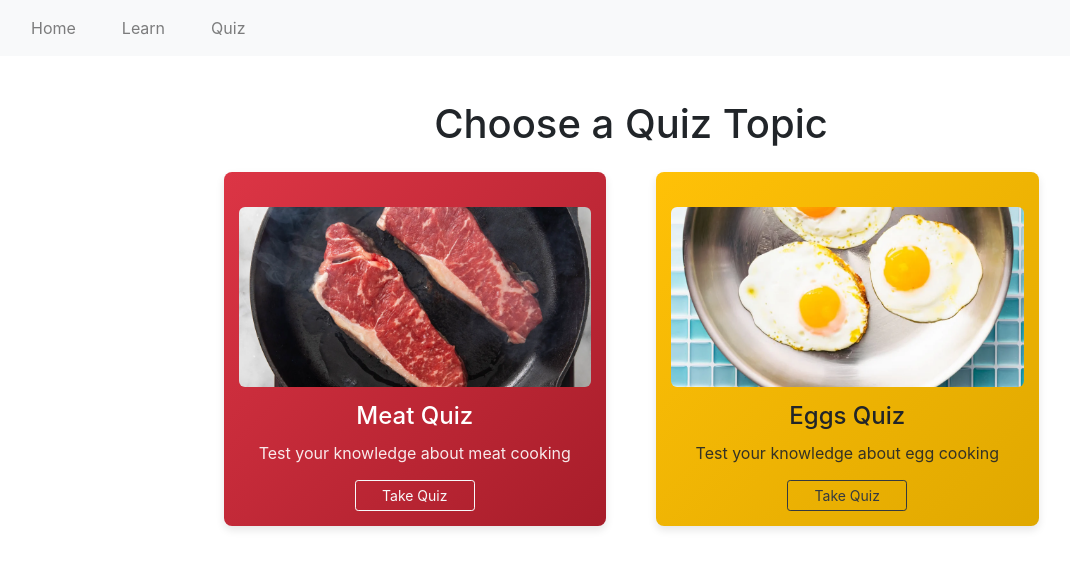
After one commit to aliyatang1/meat-and-eggs, a Flask app: page /quiz in a window 1280 px wide. The commit adds this page. Shown: the top 569 px of the page, without its empty margins (9-1079 px from the left). Run offline with Flask 3, Linux system fonts and the light colour scheme; some libraries are stand-ins or nearby versions.

Commit message:
quiz
fixed quiz choices

```diff
--- a/app.py
+++ b/app.py
@@ -1,9 +1,10 @@
-from flask import Flask, render_template, request, jsonify, session
+from flask import Flask, render_template, request, jsonify
 import os
 import json
 from datetime import datetime
 
 app = Flask(__name__)
+app.secret_key = 'your-secret-key'  # Needed for session
 
 user_logs = {
     "lessons": [],
@@ -11,12 +12,10 @@ user_logs = {
     "simulator_actions": []
 }
 
-#logs info about time, correctness, etc. onto log.json
 def load_json(filename):
     with open(os.path.join('static', 'json', filename), 'r') as f:
         return json.load(f)
 
-# Helper function to save logs to log.json
 def save_user_logs():
     with open('log.json', 'w') as f:
         json.dump(user_logs, f, indent=4)
@@ -25,88 +24,36 @@ def save_user_logs():
 def welcome():
     return render_template('welcome.html')
 
-#shows the specific lesson either meat or eggs
 @app.route('/learn/<int:lesson_id>')
 def learn(lesson_id):
     lessons = load_json('lessons.json')
     lesson = lessons.get(str(lesson_id))
-
-    timestamp = datetime.now().isoformat()
-    user_logs['lessons'].append({'lesson_id': lesson_id, 'timestamp': timestamp})
-    save_user_logs()
-
     return render_template('learn.html', lesson=lesson)
 
-#quiz for either meat or eggs -> redirects the person's quiz topic
+# Quiz selection page
+@app.route('/quiz')
+def quiz_selection():
+    return render_template('quiz_selection.html')
+
+# Individual quiz questions
 @app.route('/quiz/<topic>/<int:question_id>')
 def quiz(topic, question_id):
-    if topic not in ['meat', 'eggs']:
-        return "Invalid quiz topic", 404
-
     quiz_data = load_json(f'quiz_{topic}.json')
     question = quiz_data.get(str(question_id))
 
     if not question:
-        correct_count = len([
-            q for q in user_logs['quiz_answers']
-            if q['topic'] == topic and q['correct']
-        ])
-        return render_template('results.html', score=correct_count)
+        return render_template('results.html', topic=topic)
 
-    return render_template(
-    'quiz.html',
-    topic=topic,
-    question_id=question_id,
-    question=question,
-    total_questions=len(quiz_data)
-)
+    return render_template('quiz.html',
+                         topic=topic,
+                         question_id=question_id,
+                         question=question,
+                         total_questions=len(quiz_data))
 
-@app.route('/results/<topic>')
-def show_results(topic):
-    # Get the user's score from the session or database
-    correct_count = session.get(f'{topic}_correct', 0)  # Assuming you stored it in session
-    total_questions = 5
-
-    return render_template('results.html',
-                         topic=topic,
-                         correct_count=correct_count,
-                         total_questions=total_questions)
-
-
-#retrieves the quiz answers for the user
 @app.route('/submit_answer', methods=['POST'])
 def submit_answer():
     data = request.get_json()
-    topic = data.get('topic')
-    question_id = data.get('question_id')
-    answer = data.get('answer')
-    correct = data.get('correct')
-
-    user_logs['quiz_answers'].append({
-        'topic': topic,
-        'question_id': question_id,
-        'answer': answer,
-        'correct': correct
-    })
-
-    save_user_logs()
-    return jsonify(success=True)
-
-#retrieves the simulators
-@app.route('/simulator/<type>')
-def simulator(type):
-    if type == 'steak':
-        return render_template('steak_simulator.html')
-    elif type == 'eggs':
-        return render_template('egg_simulator.html')
-    else:
-        return "Simulator not found", 404
-
-#retrieves info about simulator actions to save onto log.json
-@app.route('/log_action', methods=['POST'])
-def log_action():
-    data = request.get_json()
-    user_logs['simulator_actions'].append(data)
+    user_logs['quiz_answers'].append(data)
     save_user_logs()
     return jsonify(success=True)
 
--- a/templates/layout.html
+++ b/templates/layout.html
@@ -44,8 +44,7 @@
         <ul class="navbar-nav mr-auto">
           <li class="nav-item"><a class="nav-link nav-hover" href="{{ url_for('welcome') }}">Home</a></li>
           <li class="nav-item"><a class="nav-link nav-hover" href="{{ url_for('learn', lesson_id=1) }}">Learn</a></li>
-          <li class="nav-item"><a class="nav-link nav-hover" href="{{ url_for('quiz', topic='meat', question_id=1) }}">Quiz</a></li>
-        </ul>
+          <li class="nav-item"><a class="nav-link nav-hover" href="{{ url_for('quiz_selection') }}">Quiz</a></li>        </ul>
       </div>
     </nav>
 
--- /dev/null
+++ b/templates/quiz_selection.html
@@ -0,0 +1,109 @@
+{% extends "layout.html" %}
+
+{% block content %}
+<div class="quiz-selection-container">
+    <h1 class="mb-4">Choose a Quiz Topic</h1>
+    <div class="quiz-options row justify-content-center">
+        <!-- Meat Quiz Option -->
+        <div class="col-md-5 mb-4">
+            <a href="/quiz/meat/1" class="quiz-option meat">
+                <div class="option-content">
+                    <img src="{{ url_for('static', filename='images/home-steak.webp') }}" alt="Steak" class="option-image">
+                    <h2>Meat Quiz</h2>
+                    <p>Test your knowledge about meat cooking</p>
+                    <button class="btn btn-sm btn-outline-light">Take Quiz</button>
+                </div>
+            </a>
+        </div>
+
+        <!-- Eggs Quiz Option -->
+        <div class="col-md-5 mb-4">
+            <a href="/quiz/eggs/1" class="quiz-option eggs">
+                <div class="option-content">
+                    <img src="{{ url_for('static', filename='images/home-eggs.webp') }}" alt="Eggs" class="option-image">
+                    <h2>Eggs Quiz</h2>
+                    <p>Test your knowledge about egg cooking</p>
+                    <button class="btn btn-sm btn-outline-dark">Take Quiz</button>
+                </div>
+            </a>
+        </div>
+    </div>
+</div>
+{% endblock %}
+
+{% block scripts %}
+<style>
+    .quiz-selection-container {
+        max-width: 1000px;
+        margin: 0 auto;
+        padding: 20px;
+        text-align: center;
+    }
+
+    .quiz-options {
+        display: flex;
+        flex-wrap: wrap;
+        gap: 20px;
+        margin-top: 20px;
+    }
+
+    .quiz-option {
+        display: block;
+        padding: 15px;
+        border-radius: 8px;
+        text-decoration: none;
+        color: white;
+        transition: transform 0.3s, box-shadow 0.3s;
+        box-shadow: 0 4px 8px rgba(0,0,0,0.1);
+        height: 100%;
+    }
+
+    .quiz-option:hover {
+        transform: translateY(-5px);
+        box-shadow: 0 6px 12px rgba(0,0,0,0.15);
+        text-decoration: none;
+    }
+
+    .meat {
+        background-color: #dc3545;
+        background-image: linear-gradient(135deg, #dc3545, #a71d2a);
+    }
+
+    .eggs {
+        background-color: #ffc107;
+        background-image: linear-gradient(135deg, #ffc107, #e0a800);
+        color: #212529;
+    }
+
+    .option-content {
+        display: flex;
+        flex-direction: column;
+        align-items: center;
+        height: 100%;
+    }
+
+    .option-image {
+        width: 100%;
+        max-height: 180px;
+        object-fit: cover;
+        border-radius: 6px;
+        margin-bottom: 15px;
+    }
+
+    .quiz-option h2 {
+        margin-bottom: 10px;
+        font-size: 1.5em;
+    }
+
+    .quiz-option p {
+        margin-bottom: 15px;
+        opacity: 0.9;
+        flex-grow: 1;
+    }
+
+    .quiz-option .btn {
+        margin-top: auto;
+        width: 120px;
+    }
+</style>
+{% endblock %}
```
